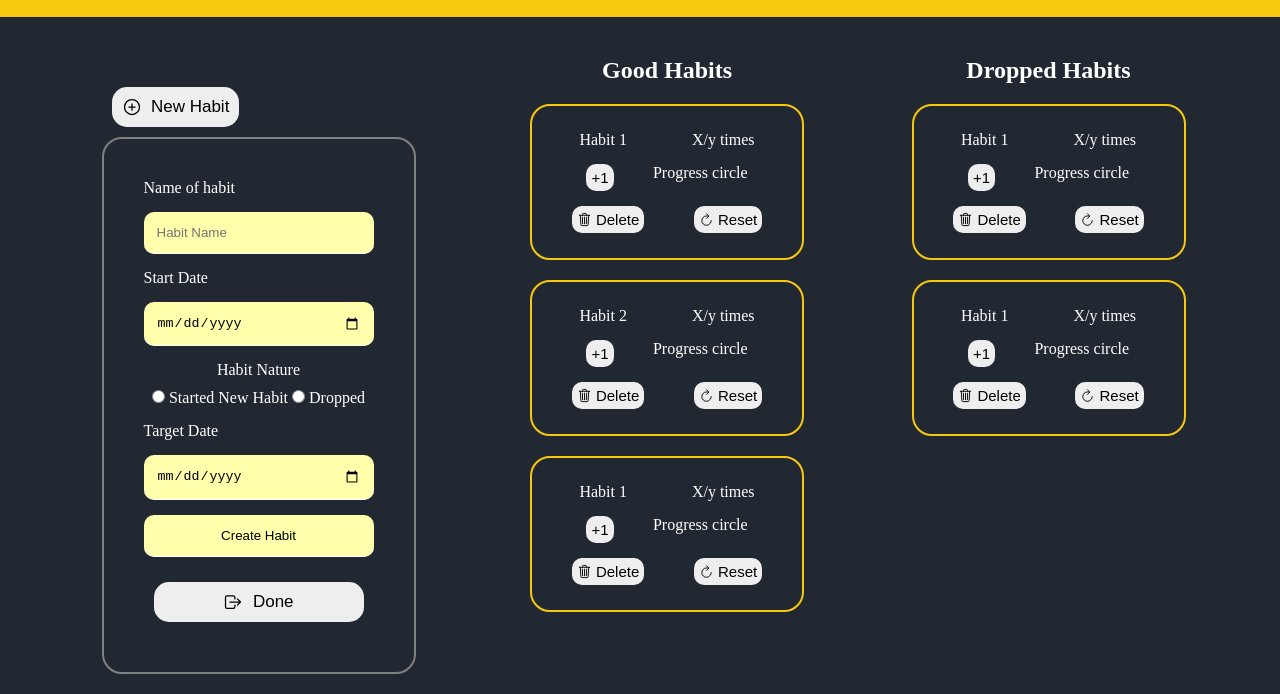
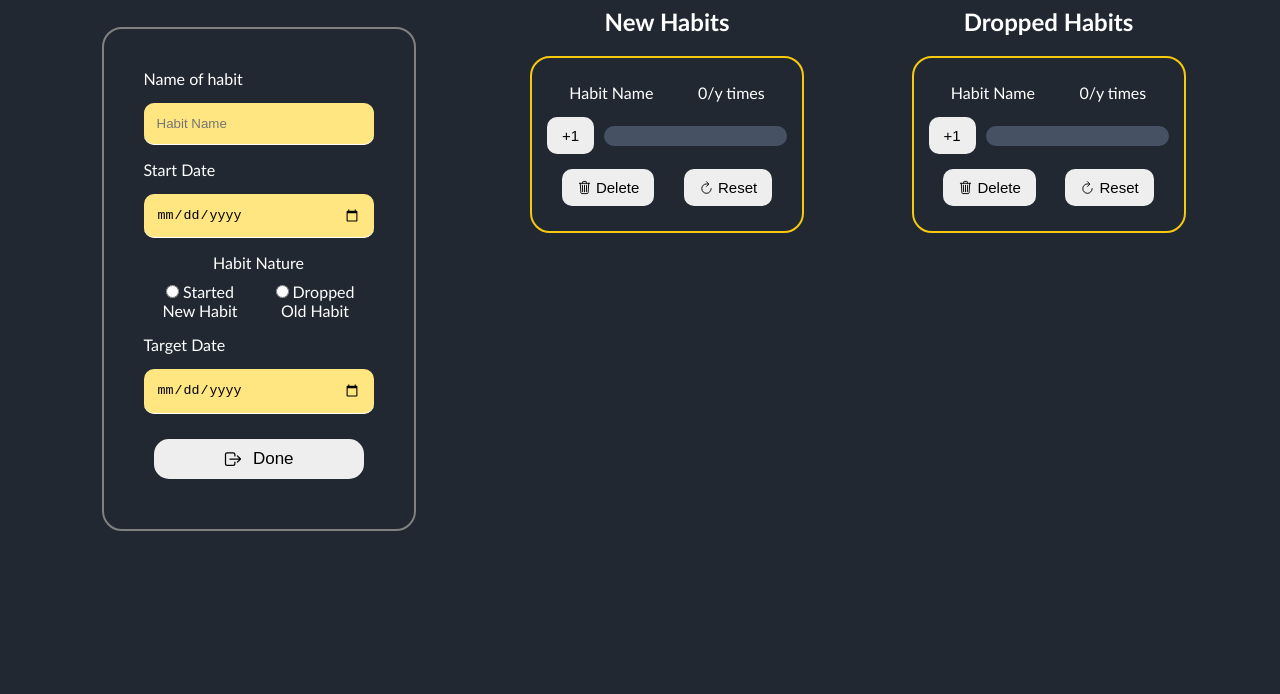
Before and after one commit to teach2giveChuka/StreakApp-ts, a plain HTML site: page index.html in a window 1280 px wide. Shown: the part 145-839 px from the top of the page. After the commit the page ends 800 px from the top, so only its background shows below. Drawn offline with nearby package versions, Linux system fonts and the light colour scheme.

Commit message:
final design

```diff
--- a/index.html
+++ b/index.html
@@ -11,133 +11,95 @@
 <body>
     <div class="Streak">
         <div class="topH">
-            <h1><ion-icon name="leaf-outline"></ion-icon>. Habit Streak  &nbsp; &nbsp; &nbsp;
-                 <div class="icons">
-                <ion-icon name="walk-outline"></ion-icon> &nbsp;<ion-icon name="barbell-outline"></ion-icon>&nbsp; &nbsp;<ion-icon name="fast-food-outline"></ion-icon>
-            </div></h1>
-
+            <h1><ion-icon name="leaf-outline"></ion-icon> Habit Streak &nbsp;&nbsp;&nbsp;
+                <div class="icons">
+                    <ion-icon name="walk-outline"></ion-icon> &nbsp;<ion-icon name="barbell-outline"></ion-icon>&nbsp;&nbsp;<ion-icon name="fast-food-outline"></ion-icon>
+                </div>
+            </h1>
         </div>
     </div>
-
 
     <div class="main"></div>
     <div class="contents">
         <div class="new">
-            <button style="display: flex; align-items: center; font-size: 17px;"><ion-icon
-                    style="font-size: 20px; color: rgb(0, 0, 0);" name="add-circle-outline"></ion-icon> &nbsp; New
-                Habit</button>
+            <!-- <button class="toggle" style="display: flex; align-items: center; font-size: 17px;">
+                <ion-icon style="font-size: 20px; color: rgb(0, 0, 0);" name="add-circle-outline"></ion-icon> &nbsp; New Habit
+            </button> -->
             <div class="form">
-                <form action="" method="post">
+                <form action="" method="post" class="form1">
                     <label for="name">Name of habit</label>
                     <input type="text" class="name" id="name" placeholder="Habit Name">
+
                     <label for="startDate">Start Date</label>
                     <input type="date" class="startDate" id="startDate">
 
                     <label style="text-align: center;">
-                        <div style="margin-bottom: 10px; text-align: center;">Habit Nature </div>
-                        <input type="radio" name="option" value="good">
-                       Started New Habit
-                        <input type="radio" name="option" value="bad">
-                        Dropped
+                        <div style="margin-bottom: 10px; text-align: center;">Habit Nature</div>
+                        <div class="habitsd">
+                            <div class="started">
+                                <input type="radio" name="option" value="good"> Started <br>New Habit
+                            </div>
+                            <div class="dropped">
+                                <input type="radio" name="option" value="bad"> Dropped <br>Old Habit
+                            </div>
+                        </div>
                     </label>
-
 
                     <label for="targetDate">Target Date</label>
                     <input type="date" class="endDate" id="endDate">
-                    <input type="submit" value="Create Habit">
-                    <button><ion-icon style="font-size: 20px;" name="log-out-outline"></ion-icon> &nbsp; Done</button>
+
+                    <!-- <input type="submit" value="Create Habit" class="createHabit"> -->
+                    <button class="done"><ion-icon style="font-size: 20px;" name="log-out-outline"></ion-icon> &nbsp; Done</button>
                 </form>
             </div>
         </div>
 
-        <div class="good">
-            <h2>Good Habits</h2>
+        <div class="good" id="good">
+            <h2>New Habits</h2>
+            <!-- Example habit structure -->
             <div class="habit">
                 <div class="habithead">
-                    <p habit 01>Habit 1</p>
-                    <p>X/y times</p>
+                    <p>Habit Name</p>
+                    <p>0/y times</p>
                 </div>
                 <div class="habitcontent">
                     <button class="incrementor">+1</button>
-                    <p>Progress circle</p>
+                    <div class="progress-bar-container">
+                        <div class="progress-bar"></div>
+                    </div>
                 </div>
                 <div class="habittail">
-                    <button><ion-icon name="trash-outline"></ion-icon> &nbsp;Delete</button>
-                    <button><ion-icon name="refresh-outline"></ion-icon>&nbsp;Reset</button>
+                    <button class="delete"><ion-icon name="trash-outline"></ion-icon> &nbsp;Delete</button>
+                    <button class="reset"><ion-icon name="refresh-outline"></ion-icon>&nbsp;Reset</button>
                 </div>
             </div>
-            <!-- Habit -->
+            <!-- End of example habit structure -->
+        </div>
+
+        <div class="bad" id="bad">
+            <h2>Dropped Habits</h2>
+            <!-- Example habit structure -->
             <div class="habit">
                 <div class="habithead">
-                    <p habit 01>Habit 2</p>
-                    <p>X/y times</p>
+                    <p>Habit Name</p>
+                    <p>0/y times</p>
                 </div>
                 <div class="habitcontent">
                     <button class="incrementor">+1</button>
-                    <p>Progress circle</p>
+                    <div class="progress-bar-container">
+                        <div class="progress-bar"></div>
+                    </div>
                 </div>
                 <div class="habittail">
-                    <button><ion-icon name="trash-outline"></ion-icon> &nbsp;Delete</button>
-                    <button><ion-icon name="refresh-outline"></ion-icon>&nbsp;Reset</button>
+                    <button class="delete"><ion-icon name="trash-outline"></ion-icon> &nbsp;Delete</button>
+                    <button class="reset"><ion-icon name="refresh-outline"></ion-icon>&nbsp;Reset</button>
                 </div>
             </div>
-
-            <!-- Habit 3 -->
-            <div class="habit">
-                <div class="habithead">
-                    <p habit 01>Habit 1</p>
-                    <p>X/y times</p>
-                </div>
-                <div class="habitcontent">
-                    <button class="incrementor">+1</button>
-                    <p>Progress circle</p>
-                </div>
-                <div class="habittail">
-                    <button><ion-icon name="trash-outline"></ion-icon> &nbsp;Delete</button>
-                    <button><ion-icon name="refresh-outline"></ion-icon>&nbsp;Reset</button>
-                </div>
-            </div>
-        </div>
-
-        <!-- Bad -->
-        <div class="bad">
-            <h2>Dropped Habits</h2>
-            <div class="habit">
-                <div class="habithead">
-                    <p habit 01>Habit 1</p>
-                    <p>X/y times</p>
-                </div>
-                <div class="habitcontent">
-                    <button class="incrementor">+1</button>
-                    <p>Progress circle</p>
-                </div>
-                <div class="habittail">
-                    <button><ion-icon name="trash-outline"></ion-icon> &nbsp;Delete</button>
-                    <button><ion-icon name="refresh-outline"></ion-icon>&nbsp;Reset</button>
-                </div>
-            </div>
-
-            <!-- Habit 2 -->
-            <div class="habit">
-                <div class="habithead">
-                    <p habit 01>Habit 1</p>
-                    <p>X/y times</p>
-                </div>
-                <div class="habitcontent">
-                    <button class="incrementor">+1</button>
-                    <p>Progress circle</p>
-                </div>
-                <div class="habittail">
-                    <button><ion-icon name="trash-outline"></ion-icon> &nbsp;Delete</button>
-                    <button><ion-icon name="refresh-outline"></ion-icon>&nbsp;Reset</button>
-                </div>
-            </div>
-
-            <!-- Hanit 3 -->
-
+            <!-- End of example habit structure -->
         </div>
     </div>
-    </div>
+
+    <script src="./js/main.js"></script>
 
     <script type="module" src="https://unpkg.com/ionicons@7.1.0/dist/ionicons/ionicons.esm.js"></script>
     <script nomodule src="https://unpkg.com/ionicons@7.1.0/dist/ionicons/ionicons.js"></script>
--- a/style.css
+++ b/style.css
@@ -1,68 +1,58 @@
-*{
+* {
     padding: 0;
     margin: 0;
 }
 
-
-body{
-    /* background-color: aquamarine; */
+body {
     display: flex;
-    /* justify-content: center; */
     align-items: center;
-    /* margin-top: 50px; */
+    flex-direction: column;
+    font-family: Calibri, sans-serif;
     background-color: #222831;
     color: white;
-    flex-direction: column;
 }
-.main{
+
+.main {
     display: flex;
     flex-wrap: wrap;
     flex-direction: column;
     width: 80vw;
-    /* background-color: aqua; */
     justify-content: center;
-    /* align-items: center; */
 }
-.Streak{
-    color: black;
+
+.Streak {
     width: 100%;
     background-color: #F6C90E;
-    /* height: 150px; */
+    color: black;
 }
-.topH{
-    /* background-color: azure; */
+
+.topH {
     display: flex;
     padding: 20px;
+}
 
-}
-h1{
+h1 {
     display: flex;
     justify-content: center;
     align-items: center;
-    /* background-color: yellow; */
     height: 70px;
     border-bottom: 2px solid black;
-    margin-top: 50px;
     margin-left: 20px;
-    /* width: 60vw; */
 }
-.contents{
+
+.contents {
     margin-top: 40px;
     display: flex;
     flex-wrap: wrap;
     width: 100%;
     justify-content: space-evenly;
-    /* background-color: aquamarine; */
-    /* justify-content: center; */
 }
-.new{
-    /* background-color: blueviolet; */
+
+.new {
     padding: 20px;
-    /* border-right: 2px solid rgb(255, 247, 0); */
+}
 
-
-}
-.new button{
+.new button {
     background-color: #EEEEEE;
     padding: 10px;
     margin: 10px;
@@ -72,76 +62,68 @@ h1{
     align-items: center;
     font-size: 17px;
     justify-content: center;
+}
 
+button:hover {
+    cursor: pointer;
+    transform: scale(1.05);
+    background-color: #fff9bd;
 }
-.new button:hover{
-    cursor: pointer;
-    /* background-color: aqua; */
-    padding: 5%;
-}
-form{
+
+form {
     display: flex;
     flex-direction: column;
     flex-wrap: wrap;
-    gap :15px;
-    /* background-color: beige; */
+    gap: 15px;
     padding: 10px;
     border-radius: 20px;
 }
-form input{
+
+form input {
     border-bottom: 1px solid rgb(255, 255, 255);
     border-top: 0;
     border-left: 0;
     border-right: 0;
     padding: 13px;
     border-radius: 10px;
-    background-color: rgb(255, 255, 172);
+    background-color: #ffe680;
 }
 
-form input[type = "date"]::placeholder {
-    color: white;
-    background-color: pink;
-}
-
-.form{
-    /* background-color: blanchedalmond; */
+.form {
     border-radius: 20px;
     border: 2px solid grey;
     padding: 30px;
     width: 250px;
+}
 
-}
-.good, .bad{
-    /* background-color: chartreuse; */
+.good, .bad {
     display: flex;
     flex-wrap: wrap;
     flex-direction: column;
     align-items: center;
     gap: 20px;
-    /* padding: 20px; */
     width: 300px;
-    /* border-right: 2px solid black; */
     border-radius: 2px;
+}
 
+.habitsd {
+    display: flex;
+    justify-content: space-around;
+}
 
-}
-.bad{
-    /* background-color: red; */
-}
-.habit{
+.habit {
     display: flex;
     flex-direction: column;
     gap: 15px;
-    /* background-color: rgb(255, 186, 199); */
     padding: 25px 15px;
     border-radius: 20px;
     width: 80%;
     border: 2px solid #F6C90E;
+}
 
-}
-.habit button{
+.habit button {
     background-color: #EEEEEE;
-    padding: 5px;
+    padding: 10px 15px;
     border: none;
     border-radius: 10px;
     display: flex;
@@ -149,16 +131,47 @@ form input[type = "date"]::placeholder {
     font-size: 15px;
     justify-content: center;
 }
-.habithead{
-    /* background-color: lightblue; */
+
+.incrementor:hover {
+    background-color: #F6C90E;
+}
+
+.delete:hover {
+    background-color: #E93A3A;
+}
+
+.reset:hover {
+    background-color: #0071AC;
+}
+
+.habithead {
     display: flex;
     justify-content: space-around;
 }
-.habitcontent{
+
+.habitcontent {
     display: flex;
     justify-content: space-evenly;
+    align-items: center;
 }
-.habittail{
+
+.habittail {
     display: flex;
     justify-content: space-around;
 }
+
+.progress-bar-container {
+    width: 100%;
+    background-color: #465264;;
+    border-radius: 10px;
+    overflow: hidden;
+    height: 20px;
+    margin-left: 10px;
+}
+
+.progress-bar {
+    height: 100%;
+    background-color: #F6C90E;
+    border-radius: 10px;
+    width: 0;
+}
```
Also changed, not shown: src/main.ts (+153 -23 lines).
